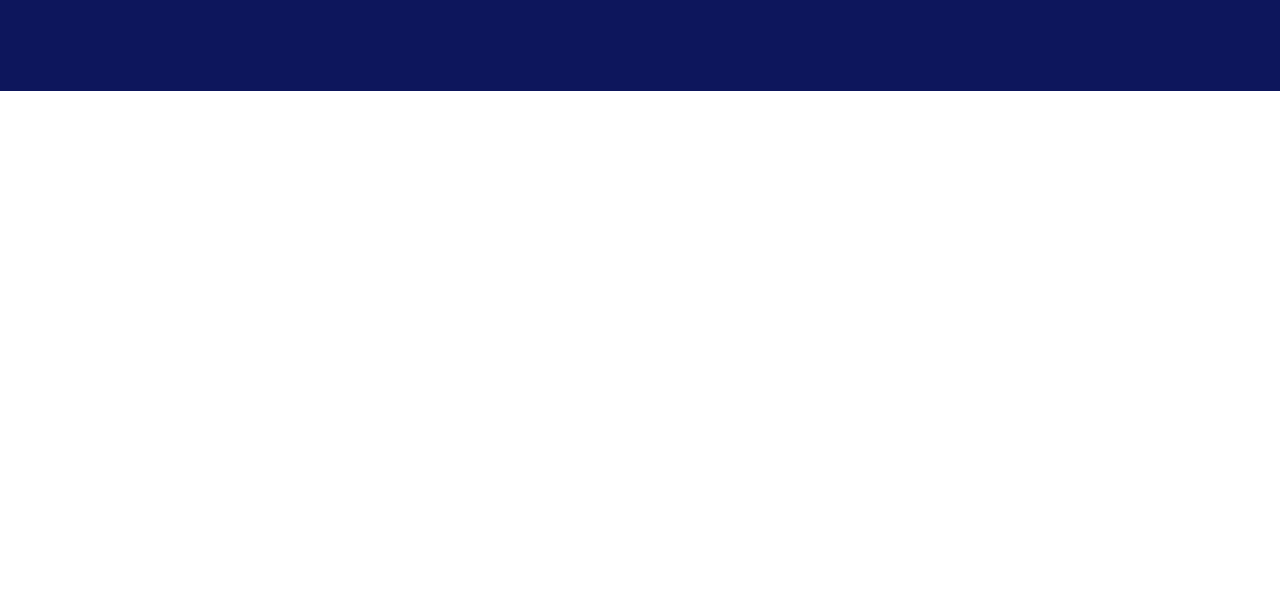
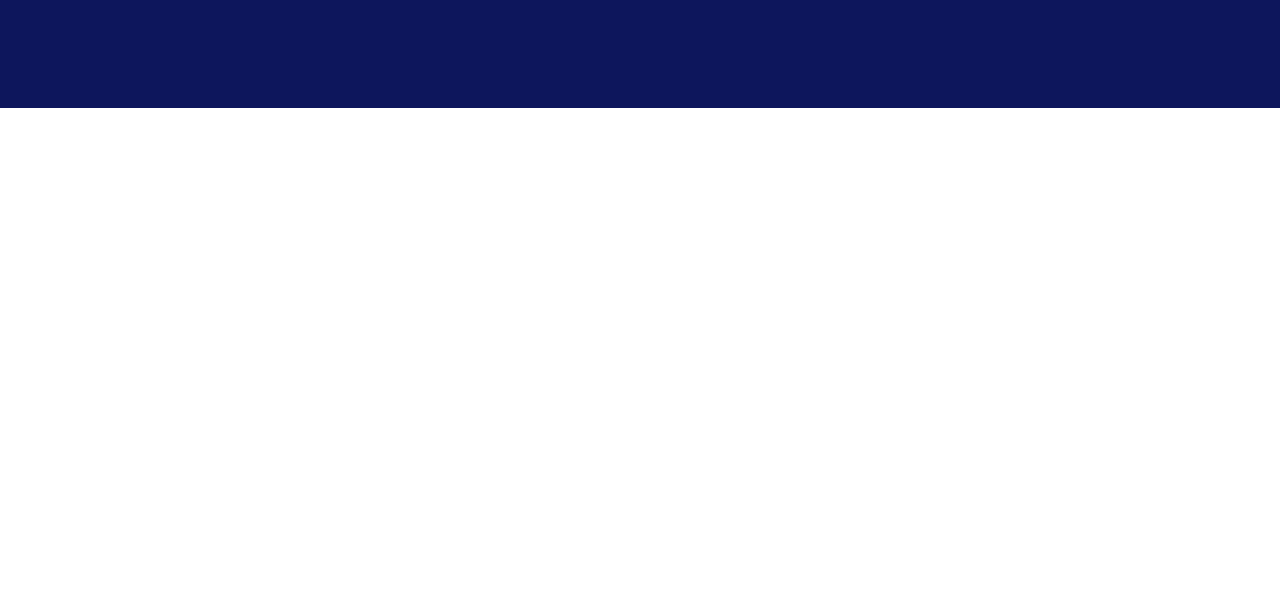
Before and after one commit to anson7ahh/Reacrjs, a plain HTML site: page index.html in a window 1280 px wide. Shown: the part 4958-5572 px from the top of the page. Before the commit the page ends 5049 px from the top, so only its background shows below. Drawn offline with Linux system fonts and the light colour scheme.

Commit message:
fix : Reponsive Ui

```diff
--- a/Home.css
+++ b/Home.css
@@ -608,7 +608,8 @@ footer {
     position: absolute;
     z-index: -2;
     width: 100%;
-    bottom: -94px;
+    /* bottom: -94px; */
+    height: 100%;
 }
 
 .bgFooter>img {
```
